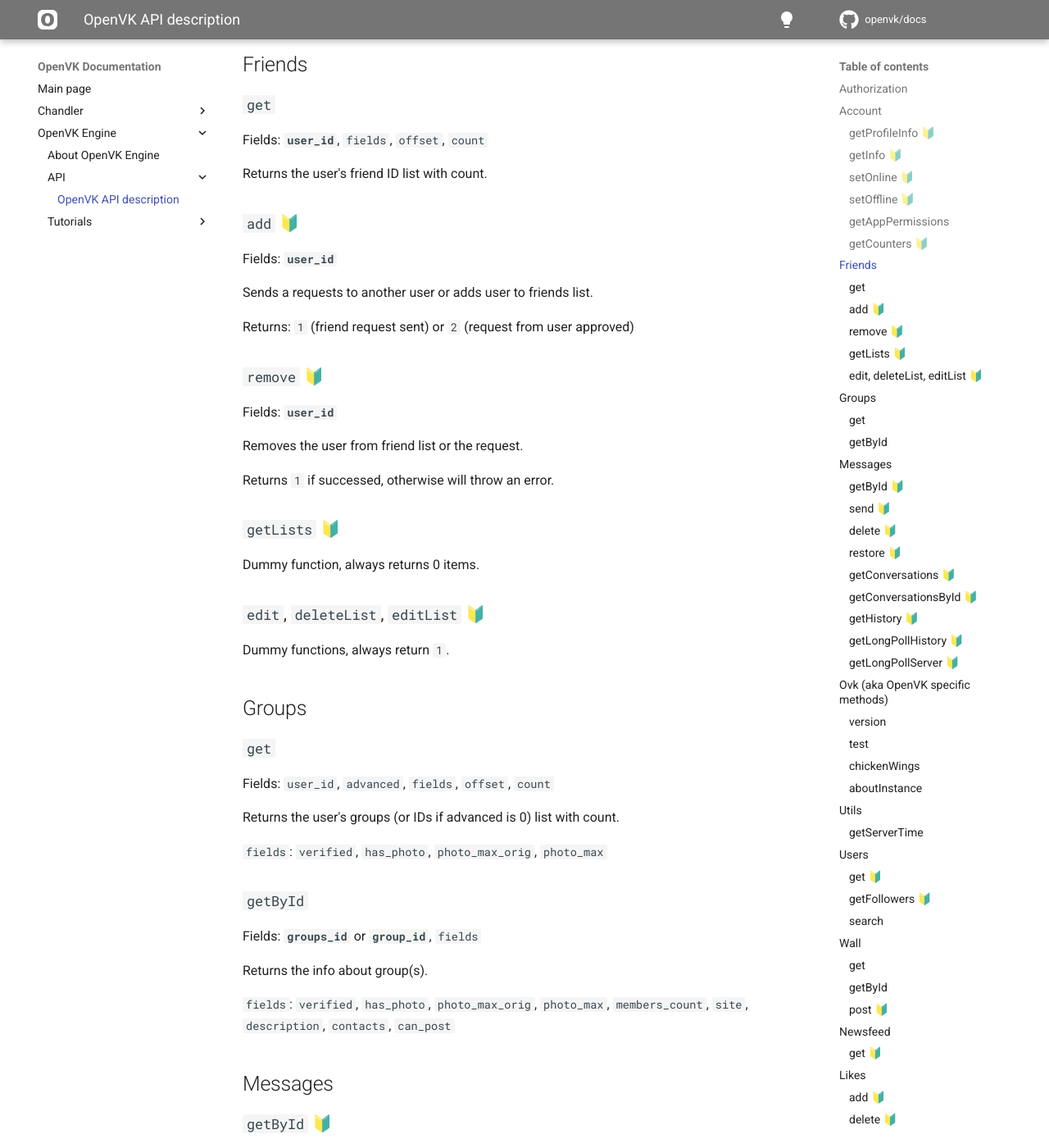
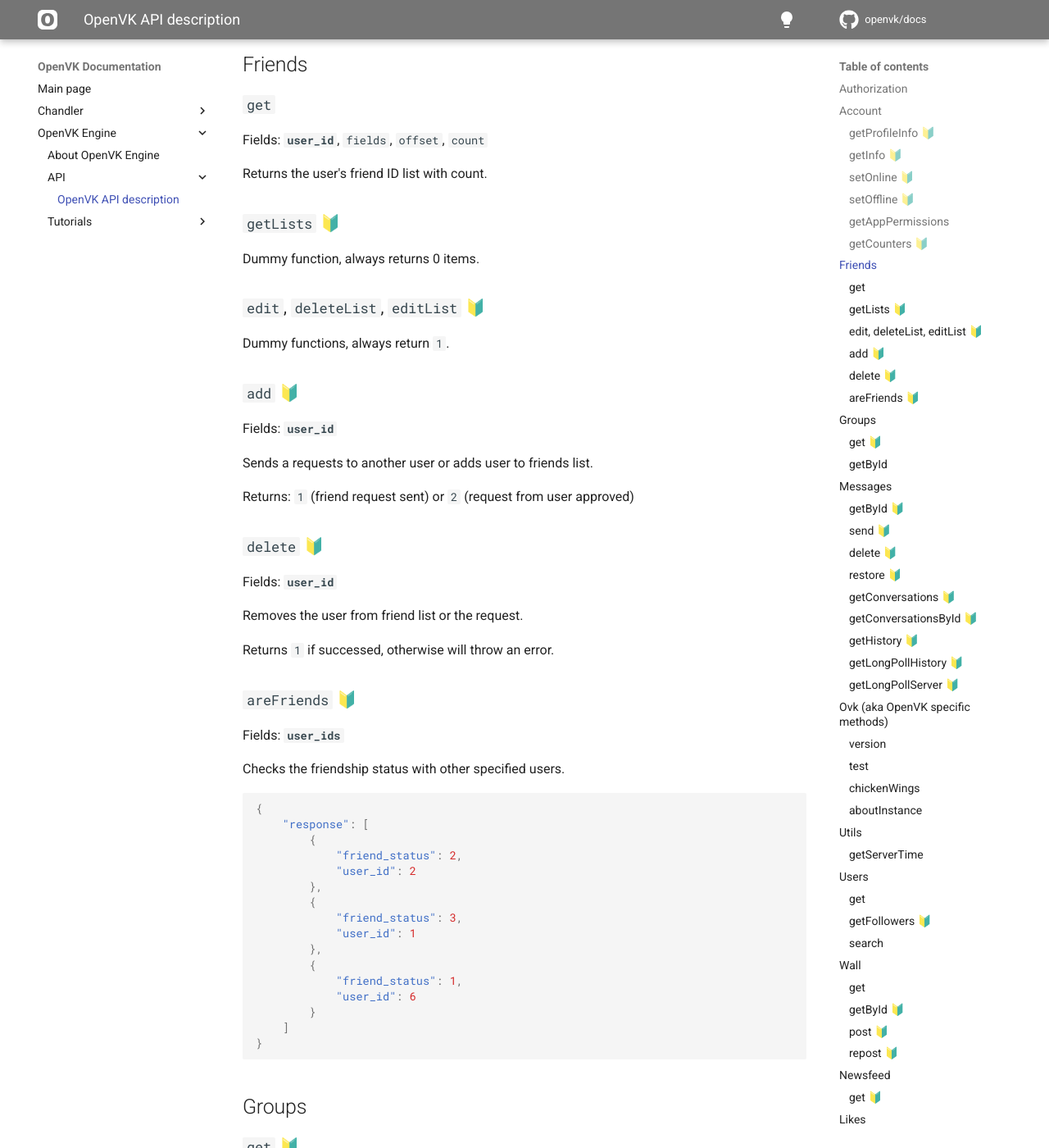
Before and after one commit to OpenVK/docs, an MkDocs documentation site: the page built from docs/openvk_engine/api/description.md, in a window 1280 px wide and 1400 px high, scrolled down 2178 px. Shown: the whole window at 82% size. Built offline with MkDocs 1.6.1 and Material for MkDocs 9.7.7, drawn with Linux system fonts in a browser that asks for light colours; comment, search, counter and statistics services are not loaded; some of the changed text lies outside the part shown.

Commit message:
Comply with recent changes x2
...but without Photos methods for now

````diff
--- a/docs/openvk_engine/api/description.md
+++ b/docs/openvk_engine/api/description.md
@@ -37,7 +37,7 @@
     "response":
     {
         "first_name": "Vladimir",
-        "id":1,
+        "id": 1,
         "last_name": "Barinov",
         "home_town": "Moscow",
         "status": "Status example",
@@ -58,18 +58,18 @@
 
 ```json
 {
-    "response":{
-        "2fa_required":0,
-        "country":"CZ",
-        "eu_user":false,
-        "https_required":1,
-        "intro":0,
-        "community_comments":false,
-        "is_live_streaming_enabled":false,
-        "is_new_live_streaming_enabled":false,
-        "lang":1,
-        "no_wall_replies":0,
-        "own_posts_default":0
+    "response": {
+        "2fa_required": 0,
+        "country": "CZ",
+        "eu_user": false,
+        "https_required": 1,
+        "intro": 0,
+        "community_comments": false,
+        "is_live_streaming_enabled": false,
+        "is_new_live_streaming_enabled": false,
+        "lang": 1,
+        "no_wall_replies": 0,
+        "own_posts_default": 0
     }
 }
 ```
@@ -98,6 +98,14 @@
 
 Returns the user's friend ID list with count.
 
+### `getLists` 🔰
+
+Dummy function, always returns 0 items.
+
+### `edit`, `deleteList`, `editList` 🔰
+
+Dummy functions, always return `1`.
+
 ### `add` 🔰
 
 Fields: **`user_id`**
@@ -106,7 +114,7 @@
 
 Returns: `1` (friend request sent) or `2` (request from user approved)
 
-### `remove` 🔰
+### `delete` 🔰
 
 Fields: **`user_id`**
 
@@ -114,23 +122,40 @@
 
 Returns `1` if successed, otherwise will throw an error.
 
-### `getLists` 🔰
+### `areFriends` 🔰
 
-Dummy function, always returns 0 items.
+Fields: **`user_ids`**
 
-### `edit`, `deleteList`, `editList` 🔰
+Checks the friendship status with other specified users.
 
-Dummy functions, always return `1`.
+```json
+{
+    "response": [
+        {
+            "friend_status": 2,
+            "user_id": 2
+        },
+        {
+            "friend_status": 3,
+            "user_id": 1
+        },
+        {
+            "friend_status": 1,
+            "user_id": 6
+        }
+    ]
+}
+```
 
 ## Groups
 
-### `get`
+### `get` 🔰
 
-Fields: `user_id`, `advanced`, `fields`, `offset`, `count`
+Fields: `user_id`, `fields`, `offset`, `count` _6_
 
-Returns the user's groups (or IDs if advanced is 0) list with count.
+Returns the user's groups list with count.
 
-`fields`: `verified`, `has_photo`, `photo_max_orig`, `photo_max`
+`fields`: `verified`, `has_photo`, `photo_max_orig`, `photo_max`, `photo_50`, `photo_100`, `photo_200`, `photo_200_orig`, `photo_400_orig`, `members_count`
 
 ### `getById`
 
@@ -276,6 +301,12 @@
 
 Also, there is a way to upload picture or video, just send the media named "photo" or "video" in your post request.
 
+### `repost` 🔰
+
+Fields: **`object`**, `message`
+
+Reposts (copies) a post to a user wall by pretty ID (like wall-1246_747 or wall6_436).
+
 ## Newsfeed
 
 ### `get` 🔰
@@ -288,21 +319,21 @@
 
 ### `add` 🔰
 
-Fields: type, owner_id, item_id
+Fields: `type`, `owner_id`, `item_id`
 
 Likes the post. Returns count of likes.
 
 ### `delete` 🔰
 
-Fields: type, owner_id, item_id
+Fields: `type`, `owner_id`, `item_id`
 
 Removes like from the post. Returns count of likes.
 
 ### `isLiked` 🔰
 
-Fields: user_id, type, owner_id, item_id
+Fields: `user_id`, `type`, `owner_id`, `item_id`
 
-Checks if user liked the post or not
+Checks if user liked the post or not.
 
 # Error
 
@@ -310,29 +341,29 @@
 
 ```json
 {
-    "error_code":28,
-    "error_msg":"Invalid username or password",
+    "error_code": 28,
+    "error_msg": "Invalid username or password",
     "request_params":
     [
         {
-            "key":"grant_type",
-            "value":"password"
+            "key": "grant_type",
+            "value": "password"
         },
         {
-            "key":"password",
-            "value":"agreatpassword"
+            "key": "password",
+            "value": "agreatpassword"
         },
         {
-            "key":"username",
-            "value":"cooluser@cock.li"
+            "key": "username",
+            "value": "cooluser@cock.li"
         },
         {
-            "key":"method",
-            "value":"internal.acquireToken"
+            "key": "method",
+            "value": "internal.acquireToken"
         },
         {
-            "key":"oauth",
-            "value":1
+            "key": "oauth",
+            "value": 1
         }
     ]
 }
--- a/mkdocs.yml
+++ b/mkdocs.yml
@@ -23,7 +23,7 @@
   features:
     - navigation.instant
 
-repo_url: https://github.com/openvk/docs # it's a link to DOCS repo, other buttons like edit will also redirect there
+repo_url: https://github.com/openvk/docs
 repo_name: openvk/docs
 
 nav:
@@ -40,7 +40,7 @@
       - 'openvk_engine/themepack_creation.md'
       - 'openvk_engine/ton_integration.md'
 
-copyright: Copyright &copy; 2021 OpenVK Team and contributors
+copyright: Copyright &copy; 2021-2022 OpenVK Team and contributors
 
 extra:
   social:
````
Also changed, not shown: other parts of docs/openvk_engine/api/description.md (+8 -8 lines).
